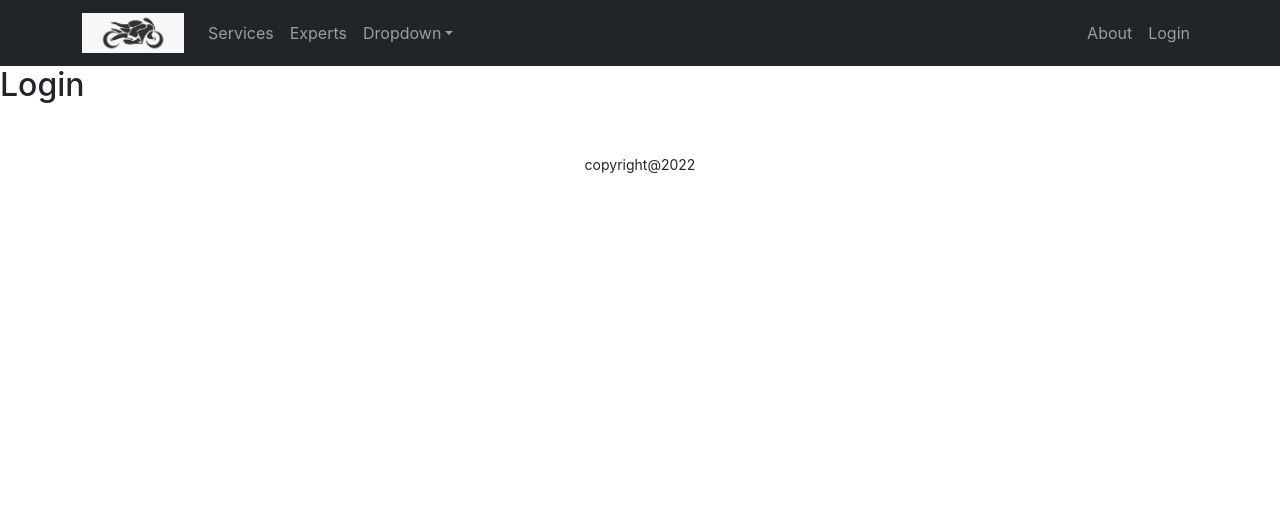
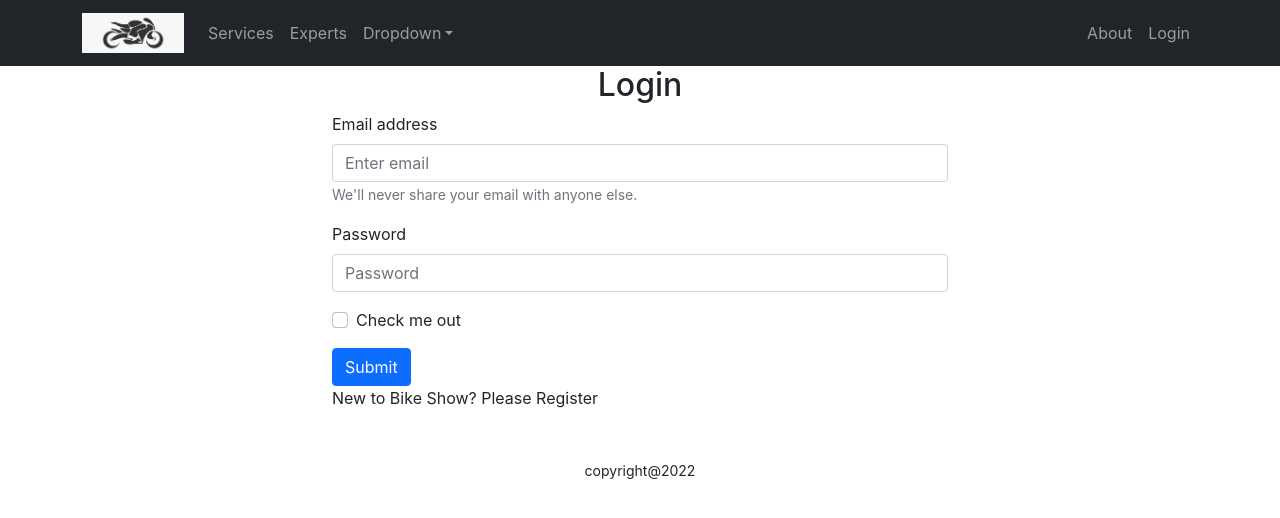
Before and after one commit to capmahin/Bike-wareHouse-clinetsite, a React (Create React App) app: page /login in a window 1280 px wide. Shown: the top 518 px of the page. Built offline with nearby package versions, Linux system fonts and the light colour scheme.

Commit message:
link to login to register

```diff
--- a/src/App.js
+++ b/src/App.js
@@ -8,6 +8,7 @@
 import ServiceDetail from "./Pages/ServiceDetail/ServiceDetail";
 import NotFound from "./Pages/Shared/NotFound/NotFound";
 import Login from "./Pages/Login/Login/Login";
+import Register from "./Pages/Login/Register/Register";
 
 function App() {
   return (
@@ -22,6 +23,7 @@
         ></Route>
         <Route path="about" element={<About></About>}></Route>
         <Route path="/login" element={<Login></Login>}></Route>
+        <Route path="/register" element={<Register></Register>}></Route>
         <Route path="*" element={<NotFound></NotFound>}></Route>
       </Routes>
 
--- a/src/Pages/Login/Login/Login.js
+++ b/src/Pages/Login/Login/Login.js
@@ -1,9 +1,61 @@
-import React from "react";
+import React, { useRef } from "react";
+import { Button, Form } from "react-bootstrap";
+import { useNavigate } from "react-router-dom";
 
 const Login = () => {
+  const emailRef = useRef("");
+  const passwordRef = useRef("");
+  const navigate = useNavigate();
+
+  const handleSubmit = (event) => {
+    event.preventDefault();
+    const email = emailRef.current.value;
+    const password = passwordRef.current.value;
+    console.log(email, password);
+  };
+
+  const navigateRegister = (event) => {
+    navigate("/register");
+  };
   return (
-    <div>
-      <h2>Login</h2>
+    <div className="container w-50 mx-auto">
+      <h2 className="text-dark text-center">Login</h2>
+      <Form onSubmit={handleSubmit}>
+        <Form.Group className="mb-3" controlId="formBasicEmail">
+          <Form.Label>Email address</Form.Label>
+          <Form.Control
+            ref={emailRef}
+            type="email"
+            placeholder="Enter email"
+            required
+          />
+          <Form.Text className="text-muted">
+            We'll never share your email with anyone else.
+          </Form.Text>
+        </Form.Group>
+
+        <Form.Group className="mb-3" controlId="formBasicPassword">
+          <Form.Label>Password</Form.Label>
+          <Form.Control
+            ref={passwordRef}
+            type="password"
+            placeholder="Password"
+            required
+          />
+        </Form.Group>
+        <Form.Group className="mb-3" controlId="formBasicCheckbox">
+          <Form.Check type="checkbox" label="Check me out" />
+        </Form.Group>
+        <Button variant="primary" type="submit">
+          Submit
+        </Button>
+      </Form>
+      <p>
+        New to Bike Show?{" "}
+        <span className="text-dark" onClick={navigateRegister}>
+          Please Register
+        </span>
+      </p>
     </div>
   );
 };
```
